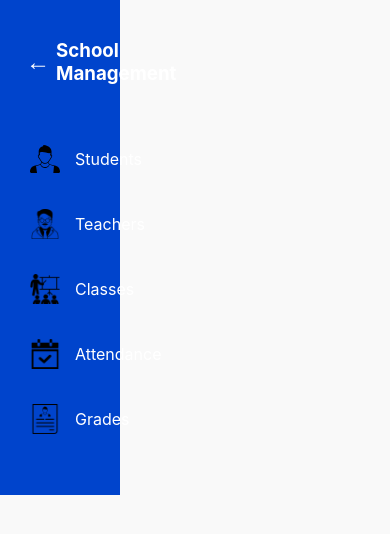
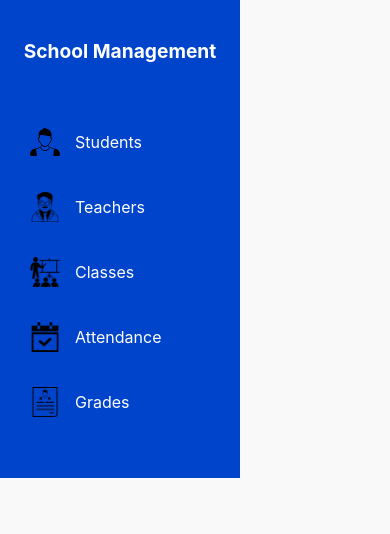
Before and after one commit to amaar7/amaar7-SCHOOL-MANAGEMENT-SYSTEM, a React (Create React App) app in the folder client/: page / in a window 390 px wide. Shown: the top 534 px of the page. Built offline with nearby package versions, Linux system fonts and the light colour scheme.

Commit message:
made the sidebar to be responsive and styled it

```diff
--- a/client/src/App.js
+++ b/client/src/App.js
@@ -9,7 +9,7 @@ import './App.css';
 import Sidebar from './Sidebar';
 
 function App() {
-  const [collapsed, setCollapsed] = useState(false);
+  const [collapsed, setCollapsed] = useState(true);
 
   const handleToggle = () => {
     setCollapsed(!collapsed);
--- a/client/src/Sidebar.css
+++ b/client/src/Sidebar.css
@@ -1,7 +1,6 @@
-/* Sidebar Styling */
 .sidebar {
     background-color: #0044cc;
-    width: 250px;
+    width: 80px;
     padding: 20px;
     transition: width 0.3s ease;
     display: flex;
@@ -9,27 +8,20 @@
     color: white;
 }
 
-.sidebar.collapsed {
-    width: 80px;
+.sidebar:hover {
+    width: 250px;
 }
 
-.sidebar-top {
-    display: flex;
-    justify-content: space-between;
-    align-items: center;
-}
-
-.toggle-btn {
-    background: none;
-    border: none;
+.sidebar-top h3 {
+    font-size: 1.2rem;
     color: white;
-    font-size: 1.5rem;
-    cursor: pointer;
+    text-align: center;
 }
 
 .sidebar-links {
     list-style: none;
     padding: 0;
+    margin-top: 20px;
 }
 
 .sidebar-links li {
@@ -44,6 +36,7 @@
     display: flex;
     align-items: center;
     padding: 10px;
+    transition: background-color 0.2s;
 }
 
 .sidebar-links a:hover {
@@ -57,29 +50,21 @@
     margin-right: 15px;
 }
 
-.sidebar.collapsed .sidebar-links a {
-    justify-content: center;
-}
-
-.sidebar.collapsed .sidebar-links a span {
+.sidebar-links span {
     display: none;
 }
 
-/* Collapsed Sidebar Styling */
-.sidebar.collapsed .icon {
-    margin-right: 0;
+.sidebar:hover .sidebar-links span {
+    display: inline-block;
 }
 
+/* Responsive for smaller screens */
 @media screen and (max-width: 768px) {
     .sidebar {
-        width: 80px;
-    }
-
-    .collapsed .sidebar {
         width: 60px;
     }
 
-    .content-container {
-        margin-left: 0;
+    .sidebar:hover {
+        width: 200px;
     }
 }
--- a/client/src/Sidebar.js
+++ b/client/src/Sidebar.js
@@ -7,46 +7,42 @@ import classesIcon from './assets/classes.png';
 import gradeIcon from './assets/grade.png';
 import studentIcon from './assets/student.svg';
 import teacherIcon from './assets/teacher.png';
-import schoolIcon from './assets/school.png';
 
-const Sidebar = ({ collapsed, handleToggle }) => {
+const Sidebar = () => {
   return (
-    <nav className={`sidebar ${collapsed ? 'collapsed' : ''}`}>
+    <nav className="sidebar">
       <div className="sidebar-top">
-        <button className="toggle-btn" onClick={handleToggle}>
-          {collapsed ? '→' : '←'}
-        </button>
-        {!collapsed && <h3>School Management</h3>}
+        <h3>School Management</h3>
       </div>
       <ul className="sidebar-links">
         <li>
           <Link to="/students">
             <img src={studentIcon} alt="Students" className="icon" />
-            {!collapsed && <span>Students</span>}
+            <span>Students</span>
           </Link>
         </li>
         <li>
           <Link to="/teachers">
             <img src={teacherIcon} alt="Teachers" className="icon" />
-            {!collapsed && <span>Teachers</span>}
+            <span>Teachers</span>
           </Link>
         </li>
         <li>
           <Link to="/classes">
             <img src={classesIcon} alt="Classes" className="icon" />
-            {!collapsed && <span>Classes</span>}
+            <span>Classes</span>
           </Link>
         </li>
         <li>
           <Link to="/attendance">
             <img src={attendanceIcon} alt="Attendance" className="icon" />
-            {!collapsed && <span>Attendance</span>}
+            <span>Attendance</span>
           </Link>
         </li>
         <li>
           <Link to="/grades">
             <img src={gradeIcon} alt="Grades" className="icon" />
-            {!collapsed && <span>Grades</span>}
+            <span>Grades</span>
           </Link>
         </li>
       </ul>
```
Also changed, not shown: 1 other file (tests, documents, lock files or other folders).
